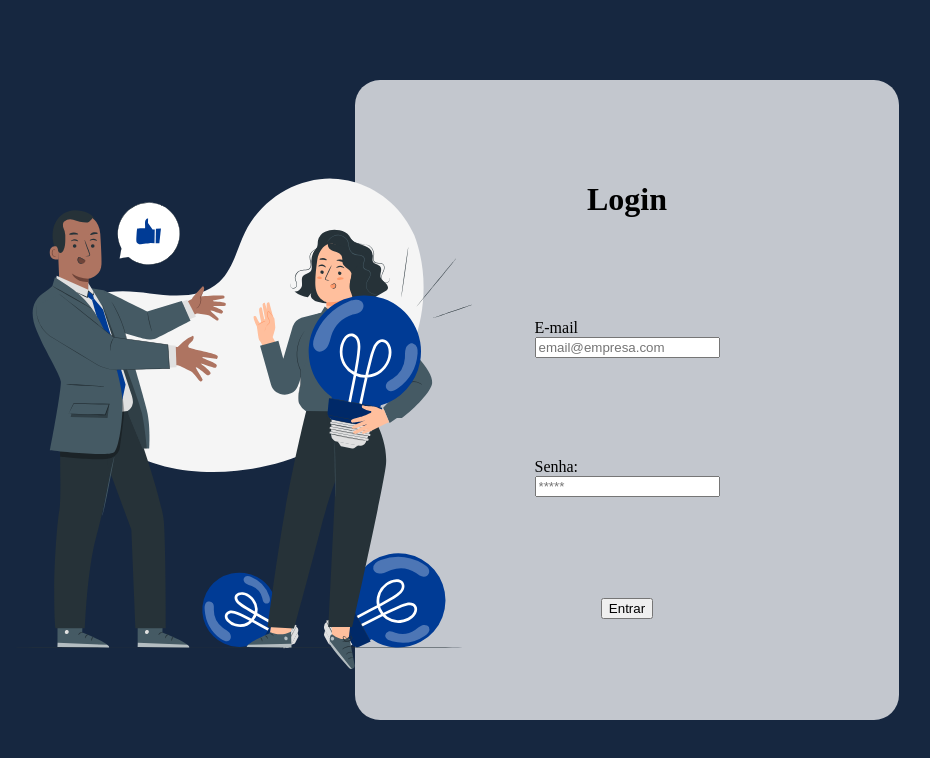
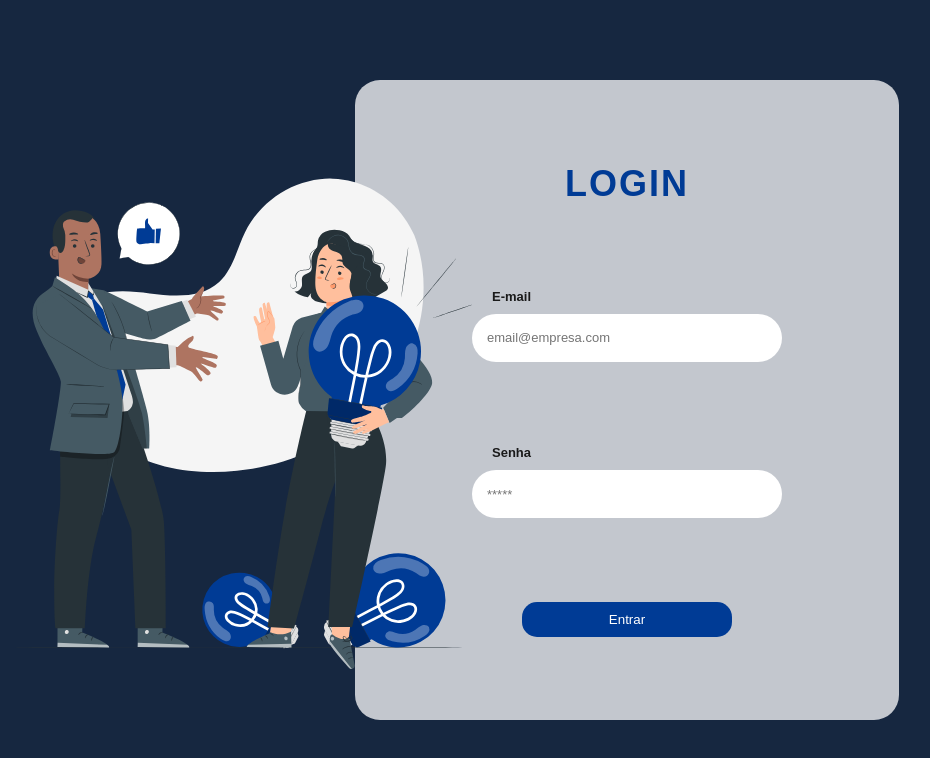
Before and after one commit to OfficeEye/project, a website: page web-data-viz-api/site/public/login.html in a window 1280 px wide. Shown: the whole page, without its empty margins (157-1087 px from the left). Drawn offline with Linux system fonts and the light colour scheme.

Commit message:
Estilização básica da aba formulário

```diff
--- a/web-data-viz-api/site/public/css/login.css
+++ b/web-data-viz-api/site/public/css/login.css
@@ -8,6 +8,8 @@
 
 *{
     margin: 0;
+     /* fonte temporária */
+     font-family: Arial, Helvetica, sans-serif;
 }
 
 
@@ -54,6 +56,45 @@
     z-index: 1;
 }
 
+.login-title{
+    color: #003b95;
+    font-size: large;
+    font-weight: bold;
+    text-transform: uppercase;
+    letter-spacing: 2px;
+
+
+}
+
+
+.login-field label{
+    margin-left: 20px;
+    margin-bottom: 10px;
+    font-size: 13px;
+    font-weight: bolder;
+    color: var(--cinza-escuro);
+}
+
+.login-field input{
+    width: 280px;
+    height: 18px;
+    border: none;
+    border-radius: 30px;
+    padding: 15px;
+    font-size: 13px;
+}
+
+
+.login-button button{
+    background-color: #003b95;
+    color: var(--branco);
+    font-size: 1;
+    border: none;
+    padding: 10px 20px;
+    width: 210px;
+    border-radius: 15px;
+}
+
 .login-field{
     display: flex;
     flex-direction: column;
--- a/web-data-viz-api/site/public/login.html
+++ b/web-data-viz-api/site/public/login.html
@@ -23,10 +23,10 @@
                     <input type="text" placeholder="email@empresa.com">
                 </div>
                 <div class="login-field">
-                    <label for="password">Senha:</label>
+                    <label for="password">Senha</label>
                     <input type="password" placeholder="*****">
                 </div>
-                <div class="form-button">
+                <div class="login-button">
                     <button>Entrar</button>
                 </div>
             </div>
```
